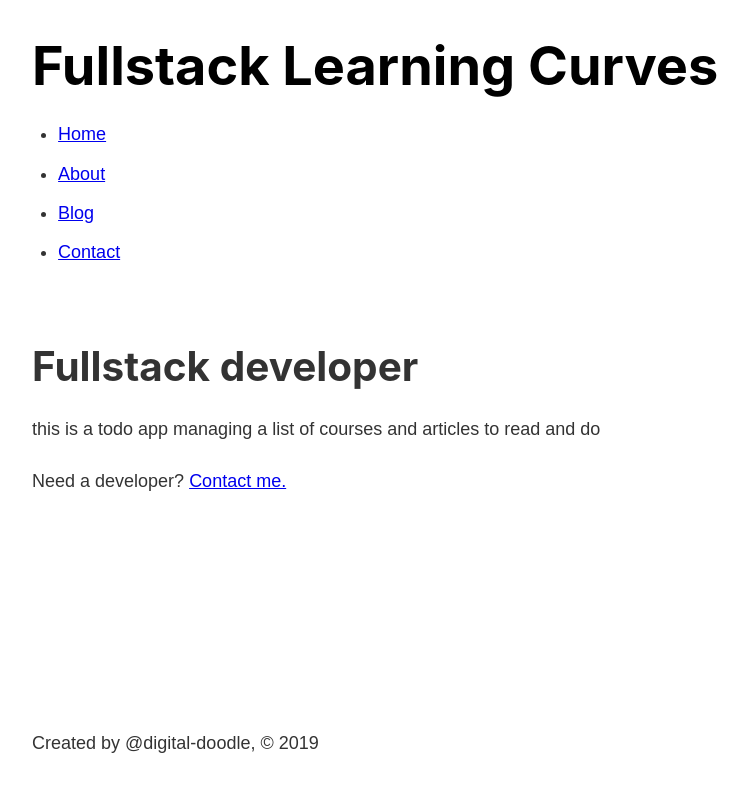
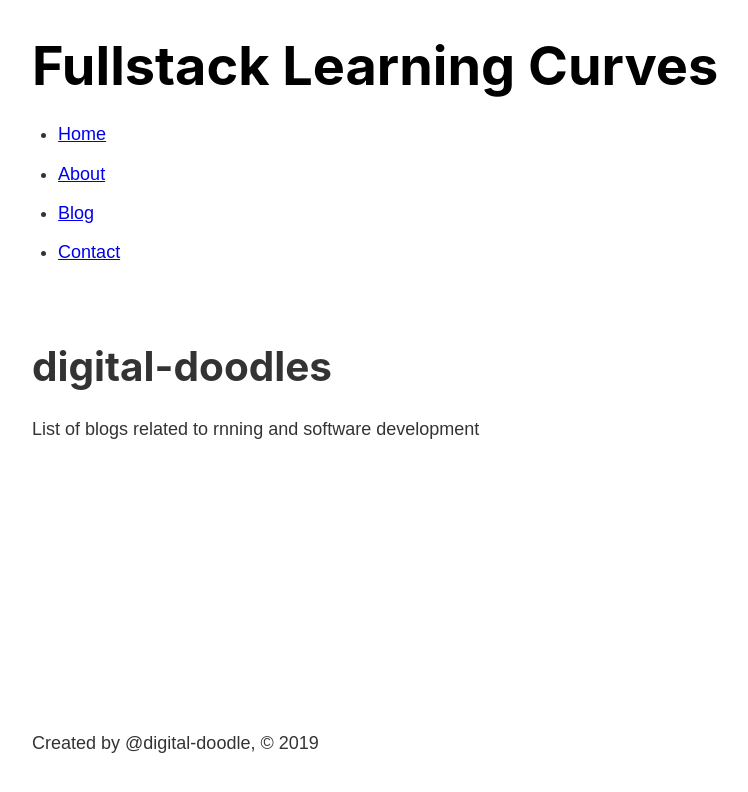
Before and after one commit to frankinedinburgh/gatsby-playground, a Gatsby site: page / in a window 1280 px wide. Shown: the whole page, without its empty margins (251-999 px from the left). Built offline with nearby package versions, Linux system fonts and the light colour scheme; Gatsby itself is replaced by a stand-in of ours.

Commit message:
remove paragraph on home page

```diff
--- a/src/pages/index.js
+++ b/src/pages/index.js
@@ -8,14 +8,8 @@ const indexPage = () => {
     <div>
       <Layout>
         <Head title="home" />
-        <h1>Fullstack developer</h1>
-        <p>
-          this is a todo app managing a list of courses and articles to read and
-          do
-        </p>
-        <p>
-          Need a developer? <Link to="/contact">Contact me.</Link>
-        </p>
+        <h1>digital-doodles</h1>
+        <p>List of blogs related to rnning and software development</p>
       </Layout>
     </div>
   )
```
